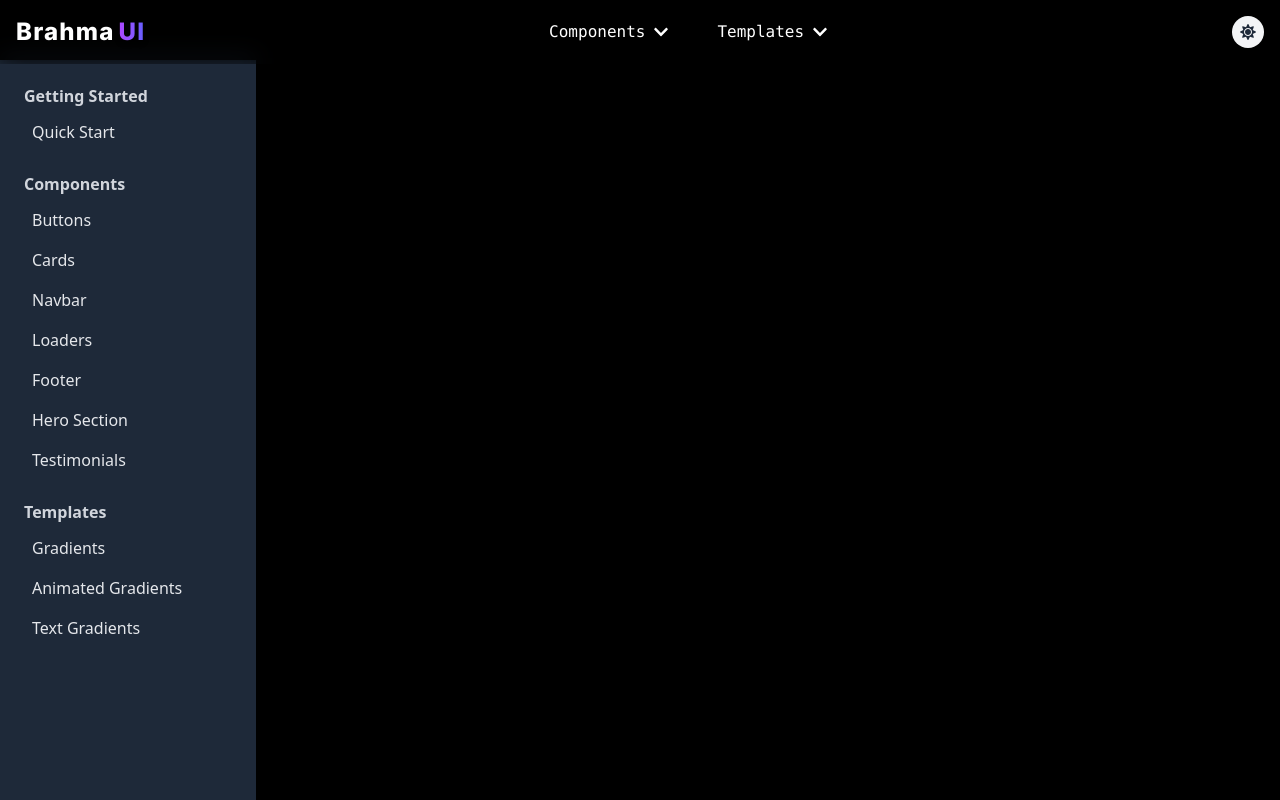
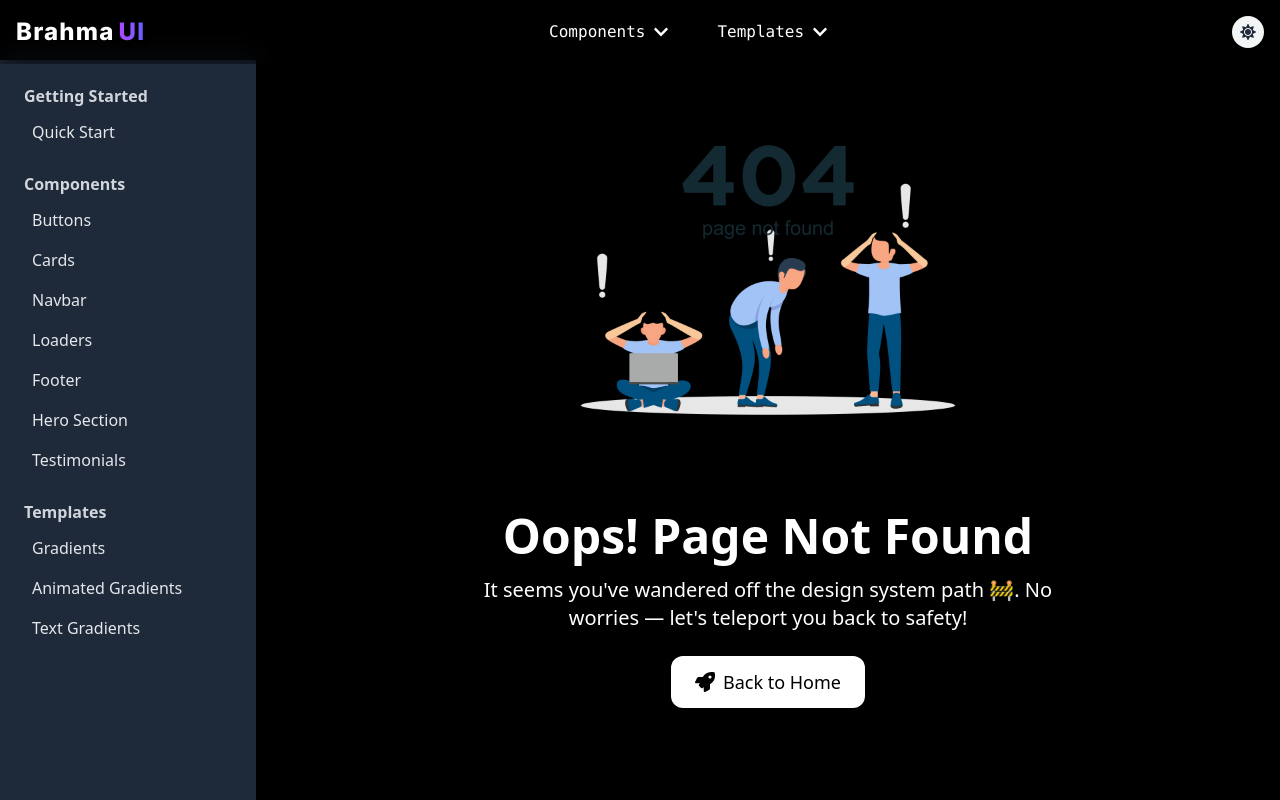
Before and after one commit to coder-prashant-raut/TWIND-UI, a React (Vite) app: page /testimonials in a window 1280 px wide. Shown: the top 800 px of the page. Built offline with nearby package versions, Linux system fonts and the light colour scheme.

Commit message:
404 page added

```diff
--- a/src/App.jsx
+++ b/src/App.jsx
@@ -3,7 +3,7 @@ import {
   BrowserRouter as Router,
   Routes,
   Route,
-  useLocation
+  useLocation,
 } from "react-router-dom";
 
 import NavBars from "./components/Components/navbars/NavBars";
@@ -17,8 +17,8 @@ import Footer from "./components/twindinner/Footer";
 import Testimonials from "./components/Components/testimonials/Testimonials";
 import Loaders from "./components/Components/loaders/Loaders";
 import SideNav from "./components/SideNav/sideNav";
-import Documentation from './components/Components/docs/docs'
-
+import Documentation from "./components/Components/docs/docs";
+import NotFound from "./components/NotFound/NotFound"; // 👈 Import the 404 page
 
 // Layout component to conditionally show the sidebar
 const ContentWithSidebar = ({ children, theme }) => {
@@ -34,9 +34,7 @@ const ContentWithSidebar = ({ children, theme }) => {
           </div>
         </div>
       )}
-      <div className="w-full">
-        {children}
-      </div>
+      <div className="w-full">{children}</div>
     </div>
   );
 };
@@ -44,7 +42,6 @@ const ContentWithSidebar = ({ children, theme }) => {
 const App = () => {
   const [theme, setTheme] = useState("dark");
 
-  // Load theme from localStorage or system preference
   useEffect(() => {
     const savedTheme = localStorage.getItem("theme");
     if (savedTheme) {
@@ -55,7 +52,6 @@ const App = () => {
     }
   }, []);
 
-  // Apply theme to html root
   useEffect(() => {
     document.documentElement.classList.remove("light", "dark");
     document.documentElement.classList.add(theme);
@@ -81,8 +77,10 @@ const App = () => {
             <Route path="/components/heros" element={<Heros theme={theme} />} />
             <Route path="/components/testimonials" element={<Testimonials theme={theme} />} />
             <Route path="/components/loaders" element={<Loaders theme={theme} />} />
-<Route path = "/docs" element = {<Documentation theme = {theme} />}/>
+            <Route path="/docs" element={<Documentation theme={theme} />} />
 
+            {/* 👇 404 Catch-all route must be last */}
+            <Route path="*" element={<NotFound theme={theme} />} />
           </Routes>
         </ContentWithSidebar>
 
--- /dev/null
+++ b/src/components/NotFound/NotFound.jsx
@@ -0,0 +1,42 @@
+import { Link } from "react-router-dom";
+import { FaRocket } from "react-icons/fa";
+import NotFoundImg from '../../assets/404page.png'
+
+const NotFound = ({ theme }) => {
+  const isDark = theme === "dark";
+
+  return (
+    <div className={`flex mt-20 flex-col items-center justify-center min-h-[70vh] px-4 text-center transition-all duration-300 ${isDark ? "bg-black text-white" : "bg-white text-gray-800"}`}>
+
+      <img
+        src={NotFoundImg}
+        alt="404 illustration"
+        className="w-[280px] md:w-[400px] mb-8"
+      />
+
+      <h1 className="text-4xl md:text-5xl font-bold mb-4">
+        Oops! Page Not Found
+      </h1>
+
+      <p className="text-lg md:text-xl max-w-xl mb-6">
+        It seems you've wandered off the design system path 🚧.
+        No worries — let's teleport you back to safety!
+      </p>
+
+      <Link to="/">
+        <button
+          className={`inline-flex items-center gap-2 px-6 py-3 rounded-xl text-lg font-medium transition-all shadow-md hover:scale-105 active:scale-95 ${
+            isDark
+              ? "bg-white text-black hover:bg-gray-100"
+              : "bg-black text-white hover:bg-gray-900"
+          }`}
+        >
+          <FaRocket className="text-xl" />
+          Back to Home
+        </button>
+      </Link>
+    </div>
+  );
+};
+
+export default NotFound;
```
Also changed, not shown: src/assets/404page.png (added).
